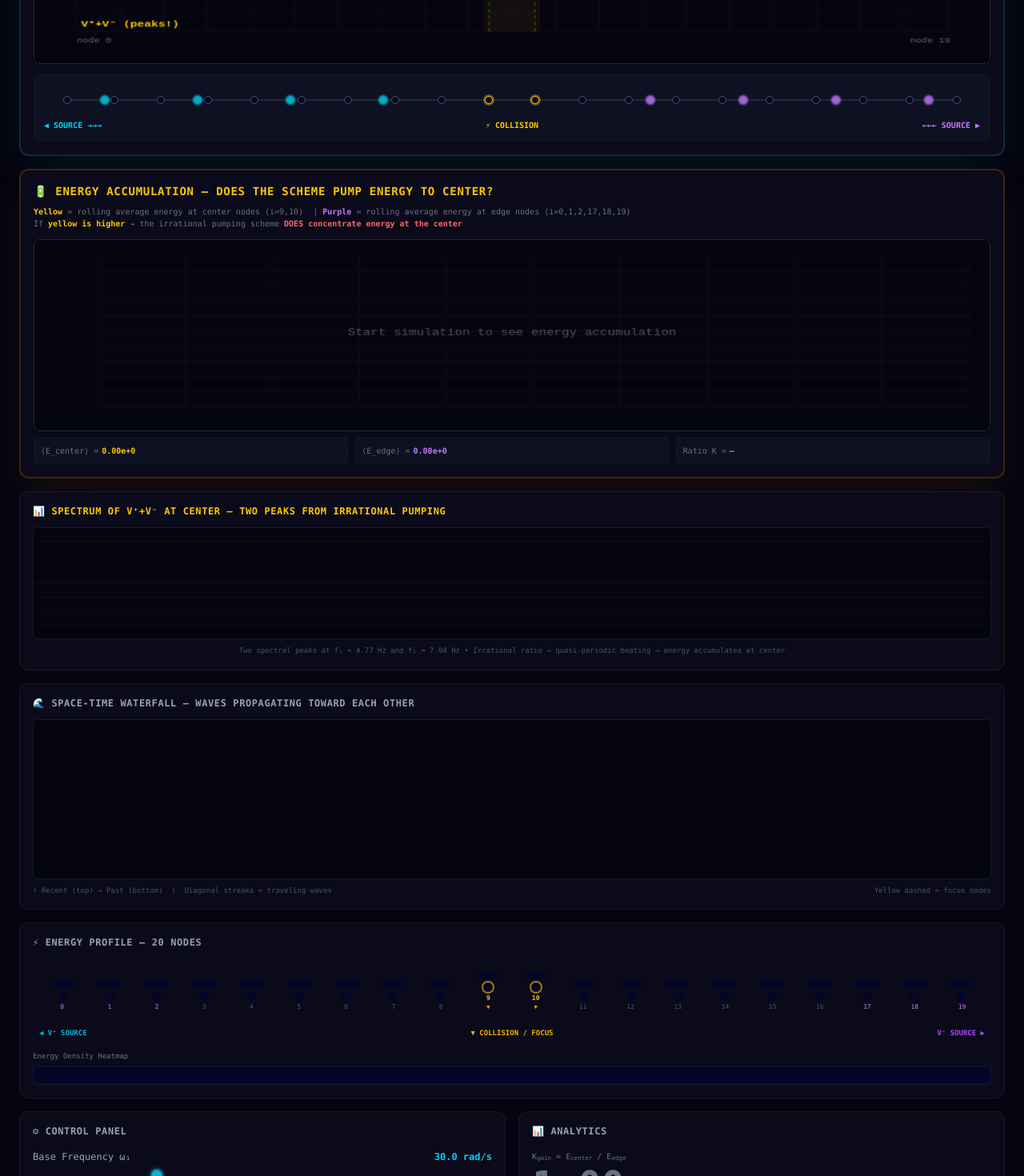
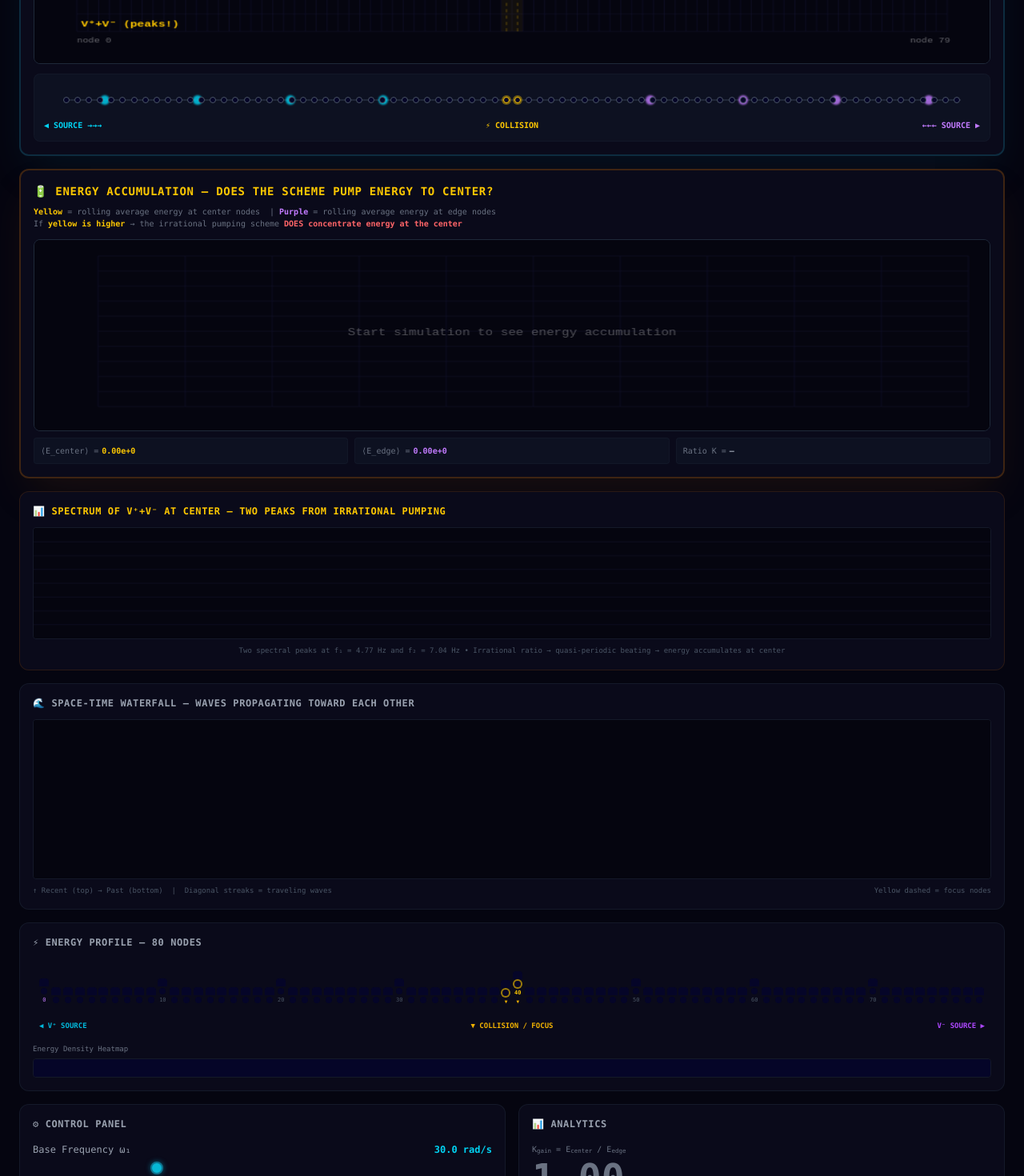
Before and after one commit to mediaprizma/irrational-navier-stokes, a React (Vite) app: page / in a window 1280 px wide. Shown: the part 380-1850 px from the top of the page at 80% size. Built offline with nearby package versions, Linux system fonts and the light colour scheme.

Commit message:
task snapshot 313fff44-9a27-47f8-b8c6-994c18482113

```diff
--- a/src/App.tsx
+++ b/src/App.tsx
@@ -130,13 +130,15 @@ export default function App() {
       // Sample oscilloscopes
       if (currentState.time - lastScopeSampleTime.current >= SCOPE_SAMPLE_INTERVAL) {
         lastScopeSampleTime.current = currentState.time;
+        const N = paramsRef.current.N;
+        const cIdx = Math.floor(N / 2);
         scopeLeftRef.current.push(currentState.voltages[0]);
-        scopeCenterRef.current.push(currentState.voltages[9]);
-        scopeRightRef.current.push(currentState.voltages[paramsRef.current.N - 1]);
+        scopeCenterRef.current.push(currentState.voltages[cIdx]);
+        scopeRightRef.current.push(currentState.voltages[N - 1]);
 
         // Traveling waves at center
-        const vPlus = currentState.vRight[9];
-        const vMinus = currentState.vLeft[9];
+        const vPlus = currentState.vRight[cIdx];
+        const vMinus = currentState.vLeft[cIdx];
         scopeVPlusRef.current.push(vPlus);
         scopeVMinusRef.current.push(vMinus);
         scopeVTotalRef.current.push(vPlus + vMinus);
@@ -154,12 +156,16 @@ export default function App() {
       }
 
       // Energy accumulation — rolling window average
-      const eCenterNow = (Number.isFinite(currentState.energies[9]) ? currentState.energies[9] : 0)
-                       + (Number.isFinite(currentState.energies[10]) ? currentState.energies[10] : 0);
       const N = paramsRef.current.N;
+      const cIdx1 = Math.floor(N / 2) - 1;
+      const cIdx2 = Math.floor(N / 2);
+      const eCenterNow = (Number.isFinite(currentState.energies[cIdx1]) ? currentState.energies[cIdx1] : 0)
+                       + (Number.isFinite(currentState.energies[cIdx2]) ? currentState.energies[cIdx2] : 0);
       const eEdgeNow = (Number.isFinite(currentState.energies[0]) ? currentState.energies[0] : 0)
                      + (Number.isFinite(currentState.energies[1]) ? currentState.energies[1] : 0)
                      + (Number.isFinite(currentState.energies[2]) ? currentState.energies[2] : 0)
+                     + (Number.isFinite(currentState.energies[3]) ? currentState.energies[3] : 0)
+                     + (Number.isFinite(currentState.energies[N - 4]) ? currentState.energies[N - 4] : 0)
                      + (Number.isFinite(currentState.energies[N - 3]) ? currentState.energies[N - 3] : 0)
                      + (Number.isFinite(currentState.energies[N - 2]) ? currentState.energies[N - 2] : 0)
                      + (Number.isFinite(currentState.energies[N - 1]) ? currentState.energies[N - 1] : 0);
@@ -265,13 +271,15 @@ export default function App() {
   const localizationActive = Number.isFinite(gainCoeff) && gainCoeff > 2.0;
   const maxEnergy = safeMax(state.energies);
   const omega2 = params.mode === 'irrational' ? params.R * params.omega1 : 2.0 * params.omega1;
+  const centerIdx1 = Math.floor(params.N / 2) - 1;
+  const centerIdx2 = Math.floor(params.N / 2);
   const centerEnergy = Math.max(
-    Number.isFinite(state.energies[9]) ? state.energies[9] : 0,
-    Number.isFinite(state.energies[10]) ? state.energies[10] : 0,
+    Number.isFinite(state.energies[centerIdx1]) ? state.energies[centerIdx1] : 0,
+    Number.isFinite(state.energies[centerIdx2]) ? state.energies[centerIdx2] : 0,
   );
   const totalEnergy = safeSum(state.energies);
   const edgeAvg = (() => {
-    const idx = [0, 1, 2, params.N - 3, params.N - 2, params.N - 1];
+    const idx = [0, 1, 2, 3, params.N - 4, params.N - 3, params.N - 2, params.N - 1];
     let s = 0;
     for (const i of idx) s += Number.isFinite(state.energies[i]) ? state.energies[i] : 0;
     return s / idx.length;
@@ -385,12 +393,15 @@ export default function App() {
                   style={{ left: `${6 + pos * 88}%` }} />
               ))}
               {Array.from(state.voltages).map((_, i) => {
-                const isCenter = i === 9 || i === 10;
+                const N = params.N;
+                const cIdx1 = Math.floor(N / 2) - 1;
+                const cIdx2 = Math.floor(N / 2);
+                const isCenter = i === cIdx1 || i === cIdx2;
                 const energy = Number.isFinite(state.energies[i]) ? state.energies[i] : 0;
                 const color = energyToColor(energy, maxEnergy);
                 return (
                   <div key={i} className="relative z-10">
-                    <div className={`w-2.5 h-2.5 rounded-full border ${
+                    <div className={`w-2 h-2 rounded-full border ${
                       isCenter ? 'border-yellow-400 ring-2 ring-yellow-400/40' : 'border-gray-600'
                     }`} style={{ backgroundColor: color }} />
                   </div>
@@ -428,8 +439,8 @@ export default function App() {
             })()}
           </div>
           <p className="text-[10px] text-gray-500 mb-3">
-            <span className="text-yellow-400 font-bold">Yellow</span> = rolling average energy at center nodes (i=9,10) &nbsp;|&nbsp;
-            <span className="text-purple-400 font-bold">Purple</span> = rolling average energy at edge nodes (i=0,1,2,17,18,19)<br/>
+            <span className="text-yellow-400 font-bold">Yellow</span> = rolling average energy at center nodes &nbsp;|&nbsp;
+            <span className="text-purple-400 font-bold">Purple</span> = rolling average energy at edge nodes<br/>
             If <span className="text-yellow-400 font-bold">yellow is higher</span> → the irrational pumping scheme <span className="text-red-400 font-bold">DOES concentrate energy at the center</span>
           </p>
           <EnergyAccumulation history={energyAccHistory} height={240} />
@@ -472,7 +483,7 @@ export default function App() {
             writeIdx={scopeVTotalRef.current.writeIdx}
             length={scopeVTotalRef.current.count}
             sampleRate={scopeSampleRate}
-            label="|V_total(f)| at center (i=9)"
+            label="|V_total(f)| at center"
             color="rgb(255, 200, 0)"
             height={140}
           />
@@ -506,20 +517,23 @@ export default function App() {
           <div className="relative overflow-x-auto">
             <div className="relative flex items-end justify-between gap-0.5 px-2 py-4 min-w-[600px]">
               {Array.from(state.voltages).map((_, i) => {
-                const isCenter = i === 9 || i === 10;
-                const isEdge = i <= 2 || i >= params.N - 3;
+                const N = params.N;
+                const cIdx1 = Math.floor(N / 2) - 1;
+                const cIdx2 = Math.floor(N / 2);
+                const isCenter = i === cIdx1 || i === cIdx2;
+                const isEdge = i <= 3 || i >= N - 4;
                 const energy = Number.isFinite(state.energies[i]) ? state.energies[i] : 0;
                 const color = energyToColor(energy, maxEnergy);
                 const barHeight = 10 + (energy / Math.max(maxEnergy, 1e-10)) * 120;
                 return (
                   <div key={i} className="flex flex-col items-center flex-1">
-                    <div className="w-full max-w-[28px] rounded-t transition-all duration-100"
+                    <div className="w-full max-w-[12px] rounded-t transition-all duration-100"
                       style={{ height: `${barHeight}px`, backgroundColor: color,
                         boxShadow: energy / Math.max(maxEnergy, 1e-10) > 0.5 ? `0 0 ${8 + 20 * (energy / Math.max(maxEnergy, 1e-10))}px ${color}` : 'none' }} />
-                    <div className={`w-3 h-3 rounded-full mt-1 transition-all duration-100 ${isCenter ? 'ring-2 ring-yellow-400/60' : ''}`}
+                    <div className={`w-2 h-2 rounded-full mt-0.5 transition-all duration-100 ${isCenter ? 'ring-2 ring-yellow-400/60' : ''}`}
                       style={{ backgroundColor: color }} />
-                    <span className={`text-[8px] mt-0.5 ${isCenter ? 'text-yellow-400 font-bold' : isEdge ? 'text-purple-400' : 'text-gray-600'}`}>{i}</span>
-                    {isCenter && <span className="text-[7px] text-yellow-500 font-bold">▼</span>}
+                    <span className={`text-[7px] mt-0.5 ${isCenter ? 'text-yellow-400 font-bold' : isEdge ? 'text-purple-400' : 'text-gray-600'}`}>{i % 10 === 0 ? i : ''}</span>
+                    {isCenter && <span className="text-[6px] text-yellow-500 font-bold">▼</span>}
                   </div>
                 );
               })}
@@ -661,9 +675,12 @@ export default function App() {
               <div className="text-[9px] text-gray-500 mb-1">Energy Distribution</div>
               <div className="flex items-end gap-px h-14 bg-gray-900/50 rounded-lg p-1.5 border border-gray-800/30">
                 {Array.from(state.energies).map((e, i) => {
+                  const N = params.N;
+                  const cIdx1 = Math.floor(N / 2) - 1;
+                  const cIdx2 = Math.floor(N / 2);
                   const energy = Number.isFinite(e) ? e : 0;
                   const h = (energy / Math.max(maxEnergy, 1e-10)) * 100;
-                  const isCenter = i === 9 || i === 10;
+                  const isCenter = i === cIdx1 || i === cIdx2;
                   return <div key={i} className="flex-1 rounded-t-sm transition-all duration-100"
                     style={{ height: `${Math.max(h, 3)}%`, backgroundColor: isCenter ? '#fbbf24' : energyToColor(energy, maxEnergy) }} />;
                 })}
--- a/src/CollisionView.tsx
+++ b/src/CollisionView.tsx
@@ -49,8 +49,10 @@ export default function CollisionView({ vRight, vLeft, N, time }: Props) {
     ctx.beginPath(); ctx.moveTo(pad, zeroY); ctx.lineTo(W - pad, zeroY); ctx.stroke();
 
     // Center zone highlight
-    const cx1 = pad + (9 / (N - 1)) * plotW;
-    const cx2 = pad + (10 / (N - 1)) * plotW;
+    const cIdx1 = Math.floor(N / 2) - 1;
+    const cIdx2 = Math.floor(N / 2);
+    const cx1 = pad + (cIdx1 / (N - 1)) * plotW;
+    const cx2 = pad + (cIdx2 / (N - 1)) * plotW;
     ctx.fillStyle = 'rgba(255, 200, 0, 0.05)';
     ctx.fillRect(cx1 - 5, pad, cx2 - cx1 + 10, plotH);
     ctx.strokeStyle = 'rgba(255, 200, 0, 0.3)';
@@ -148,7 +150,8 @@ export default function CollisionView({ vRight, vLeft, N, time }: Props) {
     ctx.shadowBlur = 0;
 
     // ── Mark peaks in V⁺+V⁻ at center ──
-    for (let i = 8; i <= 11; i++) {
+    for (let i = cIdx1 - 2; i <= cIdx2 + 2; i++) {
+      if (i < 0 || i >= N) continue;
       const vr = Number.isFinite(vRight[i]) ? vRight[i] : 0;
       const vl = Number.isFinite(vLeft[i]) ? vLeft[i] : 0;
       const vt = vr + vl;
--- a/src/EnergyAccumulation.tsx
+++ b/src/EnergyAccumulation.tsx
@@ -6,8 +6,8 @@ import { useEffect, useRef } from 'react';
 
 interface DataPoint {
   t: number;
-  eCenter: number;  // cumulative energy at center (i=9,10)
-  eEdge: number;    // cumulative energy at edges (i=0,1,2,17,18,19)
+  eCenter: number;  // energy at center nodes
+  eEdge: number;    // energy at edge nodes
 }
 
 interface Props {
--- a/src/Waterfall.tsx
+++ b/src/Waterfall.tsx
@@ -95,8 +95,10 @@ export default function Waterfall({ history, maxRows, N, mode }: Props) {
     ctx.strokeStyle = 'rgba(255, 200, 0, 0.5)';
     ctx.lineWidth = 1;
     ctx.setLineDash([3, 3]);
-    const cx1 = (9 / (N - 1)) * W;
-    const cx2 = (10 / (N - 1)) * W;
+    const cIdx1 = Math.floor(N / 2) - 1;
+    const cIdx2 = Math.floor(N / 2);
+    const cx1 = (cIdx1 / (N - 1)) * W;
+    const cx2 = (cIdx2 / (N - 1)) * W;
     ctx.beginPath(); ctx.moveTo(cx1, 0); ctx.lineTo(cx1, H); ctx.stroke();
     ctx.beginPath(); ctx.moveTo(cx2, 0); ctx.lineTo(cx2, H); ctx.stroke();
     ctx.setLineDash([]);
--- a/src/simulation.ts
+++ b/src/simulation.ts
@@ -24,15 +24,19 @@ export interface SimulationState {
 }
 
 export const DEFAULT_PARAMS: SimulationParams = {
-  N: 20,
+  N: 80,
   L: 0.01,
   C: 0.01,
-  G: 0.005,
+  G: 0.002,
   omega1: 30.0,
   R: 1.475482818459,
   amplitude: 1.0,
   mode: 'irrational',
 };
+// With N=80, c=1/√(LC)=100:
+//   λ₁ = 2π·c/ω₁ ≈ 21 nodes → ~4 wavelengths fit in the line → visible nodes/antinodes
+//   λ₂ = 2π·c/ω₂ ≈ 14 nodes → ~6 wavelengths fit in the line
+// Two standing wave patterns with different numbers of antinodes interfere!
 
 // ─── NaN-safe helpers ────────────────────────────────────────────────────────
 
@@ -260,8 +264,10 @@ export function advanceSimulation(
 // ─── Analytics ───────────────────────────────────────────────────────────────
 
 export function computeGainCoefficient(energies: Float64Array, N: number): number {
-  const eCenter = Math.max(safeNum(energies[9]), safeNum(energies[10]));
-  const edgeIdx = [0, 1, 2, N - 3, N - 2, N - 1];
+  const cIdx1 = Math.floor(N / 2) - 1;
+  const cIdx2 = Math.floor(N / 2);
+  const eCenter = Math.max(safeNum(energies[cIdx1]), safeNum(energies[cIdx2]));
+  const edgeIdx = [0, 1, 2, 3, N - 4, N - 3, N - 2, N - 1];
   let eEdge = 0;
   for (const i of edgeIdx) eEdge += safeNum(energies[i]);
   eEdge /= edgeIdx.length;
```
